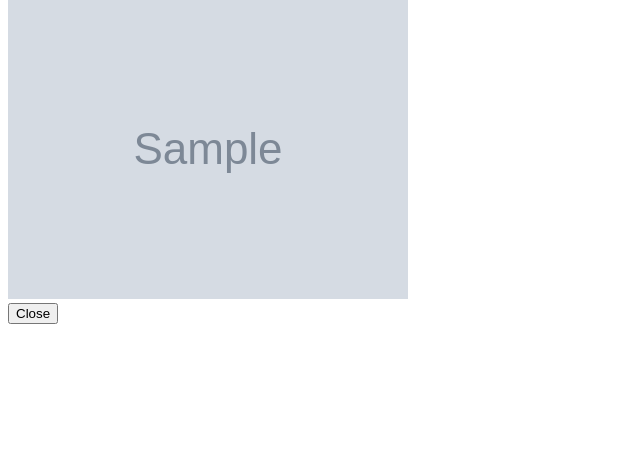
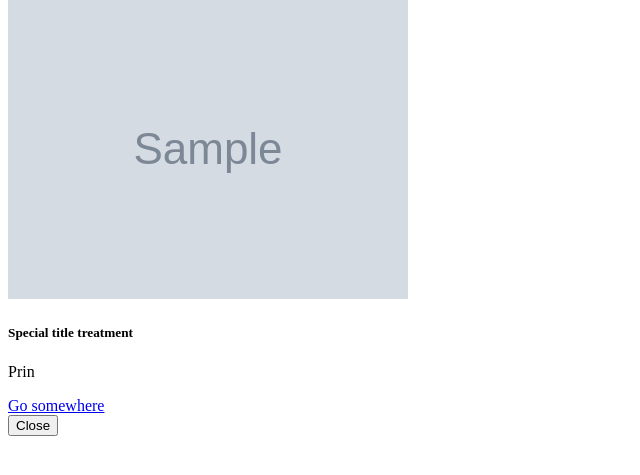
Before and after one commit to fahimtran/hackgt-8, a Django app: template fudgeit/templates/restaurant_menu.html in a window 1280 px wide. Shown: the part 30-505 px from the top of the page, without its empty margins (0-640 px from the left). Run offline with Django 3.2, Linux system fonts and the light colour scheme; the template is opened without the code that fills it: values that come from a table or form of the project are taken from there, others are empty; tables that the repository leaves empty hold one stand-in row (values such as "Sample post"); grey boxes marked "Sample" are stand-in pictures.

Commit message:
card for options

```diff
--- a/fudgeit/templates/restaurant_menu.html
+++ b/fudgeit/templates/restaurant_menu.html
@@ -15,13 +15,27 @@
                     </button>
                 </div>
                 <div class="modal-body">
-                    {% for food_item in food_items %}
-                        {% if food_item.restaurant == restaurant %}
-                            <div>
-                                <img class="card-img-left" src="/media/{{ food_item.image }}" alt="Food Image">
+{#                    {% for food_item in food_items %}#}
+{#                        {% if food_item.restaurant == restaurant %}#}
+{#                            <div>#}
+{#                                <img class="card-img-left" src="/media/{{ food_item.image }}" alt="Food Image">#}
+{#                            </div>#}
+{#                        {% endif %}#}
+{#                    {% endfor %}#}
+                    <div class="card">
+                        <div class="card-body">
+                            <div class="row">
+                                <div class="col">
+                                    <img src="/media/{{ restaurant.image }}" alt="Restaurant Image">
+                                </div>
+                                <div class="col">
+                                    <h5 class="card-title">Special title treatment</h5>
+                                    <p class="card-text">Prin</p>
+                                    <a href="#" class="btn btn-primary">Go somewhere</a>
+                                </div>
                             </div>
-                        {% endif %}
-                    {% endfor %}
+                        </div>
+                    </div>
                 </div>
                 <div class="modal-footer">
                     <button type="button" class="btn btn-secondary" data-dismiss="modal">Close</button>
```
